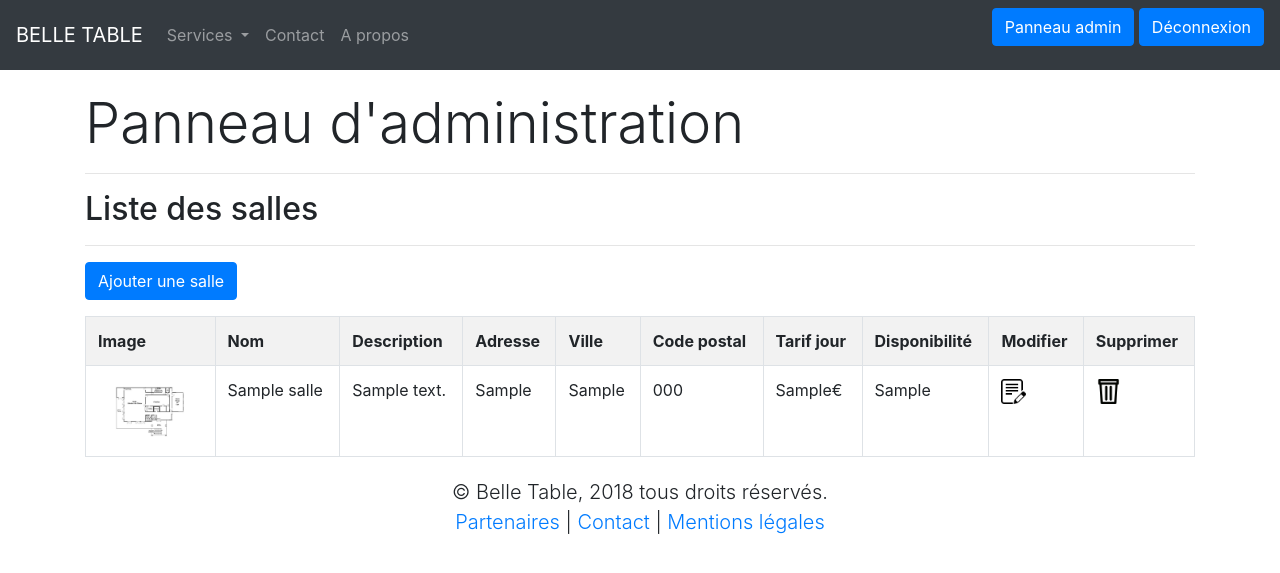
After one commit to JimmySene/PPE-SIO, a PHP site: page /liste_salles.php in a window 1280 px wide. The commit adds this page. Shown: the top 573 px of the page. Run offline with PHP 8.4, Linux system fonts and the light colour scheme; the visitor is signed in with stand-in values (Sample User, id 1); tables that the repository leaves empty or names only in its code hold one stand-in row (values such as "Sample post").

Commit message:
Admin - Gestion des salles

```diff
--- a/admin.php
+++ b/admin.php
@@ -14,6 +14,7 @@ if(verif_admin()) { // Si l'utilisateur est admin alors affiche le panneau d'adm
 		<li><a href="liste_categories.php">Gérer les catégories des produits</a></li>
 		<li><a href="liste_marques.php">Gérer les marques</a></li>
 		<li><a href="liste_partenaires.php">Gérer les partenaires</a></li>
+		<li><a href="liste_salles.php">Gérer les salles</a></li>
 	</ul>
 <?php
  } else header("location:index.php"); // Sinon redirection sur la page d'accueil
--- a/fonctions.php
+++ b/fonctions.php
@@ -280,6 +280,53 @@ function recup_salles(){
     return mysqli_query($con, $req);
 }
 
+// Récupère la salle avec l'id renseigné
+function recup_salle_par_id($id_salle){
+    $con = sql_connect();
+    $req = "SELECT * FROM salle WHERE id = $id_salle";
+    return mysqli_query($con, $req);
+}
+
+// Ajoute une salle
+function ajouter_salle($nom, $description, $adresse, $ville, $code_postal, $tarif, $disponibilite, $photo){
+    $con = sql_connect();
+    $req = "INSERT INTO salle VALUES(null, '$nom', '$description','$adresse', '$ville', '$code_postal', $tarif, '$disponibilite')";
+    mysqli_query($con, $req);
+    if($photo['error'] == 0 && ($photo['type'] == 'image/jpg' || $photo['type'] == 'image/jpeg')) {
+        $req = "SELECT id FROM salle ORDER BY id DESC LIMIT 0, 1";
+        $last_id = mysqli_fetch_assoc(mysqli_query($con, $req));
+        $last_id = $last_id['id'];
+        move_uploaded_file($photo['tmp_name'], "images/salles/$last_id.jpg");
+    }
+}
+
+// Modifie une salle
+function modifier_salle($id, $nom, $description, $adresse, $ville, $code_postal, $tarif, $disponibilite, $photo){
+    $con = sql_connect();
+    $req = "UPDATE salle SET nom = '$nom',
+    description = '$description',
+    adresse = '$adresse',
+    ville = '$ville',
+    code_postal = '$code_postal',
+    tarif = $tarif,
+    disponibilite = '$disponibilite'
+    WHERE id = $id";
+    mysqli_query($con, $req);
+    if($photo['error'] == 0 && ($photo['type'] == 'image/jpg' || $photo['type'] == 'image/jpeg')) {
+        unlink("images/salles/$id.jpg");
+        move_uploaded_file($photo['tmp_name'], "images/salles/$id.jpg");
+    }
+}
+
+
+// Supprime la salle avec l'id renseigné
+function supprimer_salle($id_salle){
+    $con  = sql_connect();
+    $req = "DELETE FROM salle WHERE id = $id_salle";
+    unlink("images/salles/$id_salle.jpg");
+	mysqli_query($con,$req);
+}
+
 // Renvoie tous les messages privés reçus
 function recup_messages(){
     $con = sql_connect();
--- a/liste_categories.php
+++ b/liste_categories.php
@@ -19,7 +19,7 @@ if(verif_admin()) { // Si l'utilisateur est admin alors affiche le panneau d'adm
 		</tr>
 
 	<?php
-		$con  = sql_connect();
+
 		$resultat = recup_categories();
 		$i = 0;
 		while($categorie = mysqli_fetch_assoc($resultat)) {
--- a/liste_clients.php
+++ b/liste_clients.php
@@ -22,7 +22,7 @@ if(verif_admin()) { // Si l'utilisateur est admin alors affiche le panneau d'adm
 		</tr>
 
 	<?php
-		$con  = sql_connect();
+
 		$resultat = recup_clients();
 		$i = 0;
 		while($client = mysqli_fetch_assoc($resultat)) {
--- a/liste_marques.php
+++ b/liste_marques.php
@@ -19,7 +19,7 @@ if(verif_admin()) { // Si l'utilisateur est admin alors affiche le panneau d'adm
 		</tr>
 
 	<?php
-		$con  = sql_connect();
+
 		$resultat = recup_marques();
 		$i = 0;
 		while($marque = mysqli_fetch_assoc($resultat)) {
--- a/liste_partenaires.php
+++ b/liste_partenaires.php
@@ -20,7 +20,6 @@ if(verif_admin()) { // Si l'utilisateur est admin alors affiche le panneau d'adm
 		</tr>
 
 	<?php
-		$con  = sql_connect();
 		$resultat = recup_partenaires();
 		$i = 0;
 		while($partenaire = mysqli_fetch_assoc($resultat)) {
--- a/liste_produits.php
+++ b/liste_produits.php
@@ -23,7 +23,6 @@ if(verif_admin()) { // Si l'utilisateur est admin alors affiche le panneau d'adm
 		</tr>
 
 	<?php
-		$con  = sql_connect();
 		$resultat = recup_admin_produits();
 		$i = 0;
 		while($produit = mysqli_fetch_assoc($resultat)) {
--- /dev/null
+++ b/liste_salles.php
@@ -0,0 +1,68 @@
+<?php $titrePage = "Liste des salles";
+include('includes/header.php');
+include('fonctions.php');
+
+if(verif_admin()) { // Si l'utilisateur est admin alors affiche le panneau d'administration ?>
+
+
+	<h1 class="display-4">Panneau d'administration</h1>
+	<hr />
+	<h2>Liste des salles</h2>
+	<hr />
+
+	<p><a href="ajout_salle.php" class="btn btn-primary" >Ajouter une salle</a></p>
+	<table class="table table-striped table-bordered ">
+		<tr>
+			<th>Image</th>
+			<th>Nom</th>
+			<th>Description</th>
+			<th>Adresse</th>
+            <th>Ville</th>
+            <th>Code postal</th>
+            <th>Tarif jour</th>
+            <th>Disponibilité</th>
+			<th>Modifier</th>
+			<th>Supprimer</th>
+		</tr>
+
+	<?php
+		$resultat = recup_salles();
+		$i = 0;
+		while($salle = mysqli_fetch_assoc($resultat)) {
+
+
+			if($i%2==0) echo "<tr bgcolor='#ffffff'>"; else echo "<tr>"; ?>
+
+					<td><img src="images/salles/<?=htmlspecialchars($salle["id"])?>.jpg" alt="<?=htmlspecialchars($salle["nom"])?>" width="100"/></td>
+					<td><?=htmlspecialchars($salle["nom"])?></td>
+					<td><?=htmlspecialchars($salle["description"])?></td>
+					<td><?=htmlspecialchars($salle["adresse"])?></td>
+					<td><?=htmlspecialchars($salle["ville"])?></td>
+                    <td><?=htmlspecialchars($salle["code_postal"])?></td>
+                    <td><?=htmlspecialchars($salle["tarif"])?>€</td>
+                    <td><?=htmlspecialchars($salle["disponibilite"])?></td>
+					<td>
+						<a href="modif_salle.php?id=<?=$salle["id"]?>">
+							<img src="images\modif.png" width="25" />
+						</a>
+					</td>
+					<td>
+						<a href="sup_salle.php?id=<?=$salle["id"]?>">
+							<img src="images\supprimer.png" width="25" />
+						</a>
+					</td>
+
+				<?php echo "</tr>";
+				 $i++;
+				}
+
+	?>
+
+
+	</table>
+
+
+ <?php } else header("location:index.php"); // Sinon redirection sur la page d'accueil
+
+include('includes/footer.php');
+?>
--- a/salles.php
+++ b/salles.php
@@ -10,14 +10,14 @@ include('fonctions.php'); ?>
     while($salle = mysqli_fetch_assoc($data)) { // Affichage des salles
     $txt_dispo = "Réserver la salle"?>
         <div class="card cols-6" style="width:500px;margin:15px;">
-            <img src="images/salle/<?= $salle['id'] ?>.jpg" alt="plan salle" class="card-img-top" />
+            <img src="images/salles/<?= $salle['id'] ?>.jpg" alt="plan salle" class="card-img-top" />
             <div class="card-body">
                 <h2 class="card-title"><?= $salle['nom'] ?></h2>
 
                 <p class="card-text"><?= $salle['description'] ?></p>
                 <p class="card-text">Située à : <?php echo $salle['adresse'] . ' ' . $salle['code_postal'] . ' ' .  $salle['ville'] ?> </p>
+                <p>Tarif : <mark class="prix"><?=$salle['tarif']?>€</mark></p>
                 <p style="margin-top : 40px;"><a href="" class=" btn <?php if($salle['disponibilite'] != 'disponible') { $txt_dispo = "Indisponible"; echo 'btn-danger'; } else { echo 'btn-success'; } ?>"><?=$txt_dispo?></a></p>
-                <p></p>
             </div>
         </div>
     <?php } ?>
```
Also changed, not shown: ajout_salle.php (added, +55 -0 lines), modif_salle.php (added, +58 -0 lines), sup_salle.php (added, +13 -0 lines), Images/salle/4.jpg (deleted), Images/salles/1.jpg (renamed from Images/salle/1.jpg), Images/salles/2.jpg (renamed from Images/salle/2.jpg), Images/salles/2.png (renamed from Images/salle/2.png), Images/salles/3.jpg (renamed from Images/salle/3.jpg), Images/salles/4.png (renamed from Images/salle/4.png), Images/salles/5.jpg (renamed from Images/salle/5.jpg).
